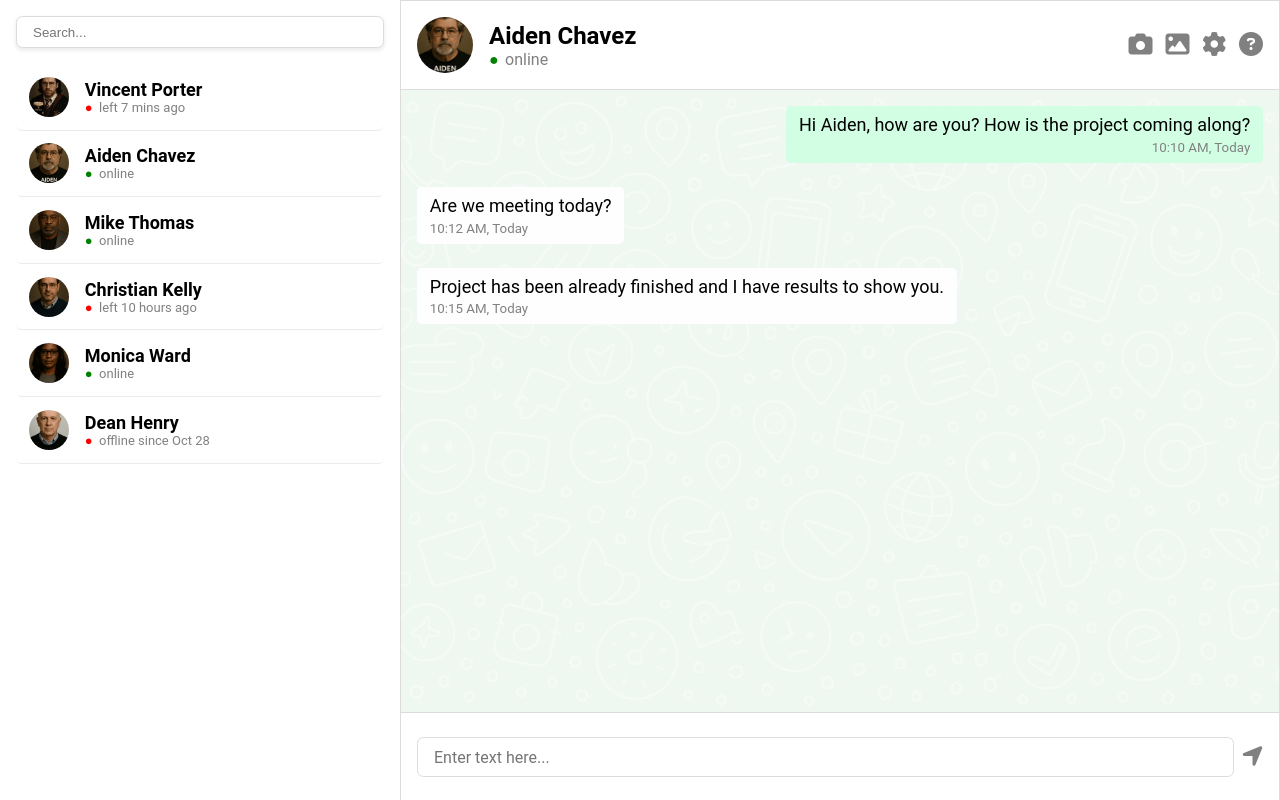
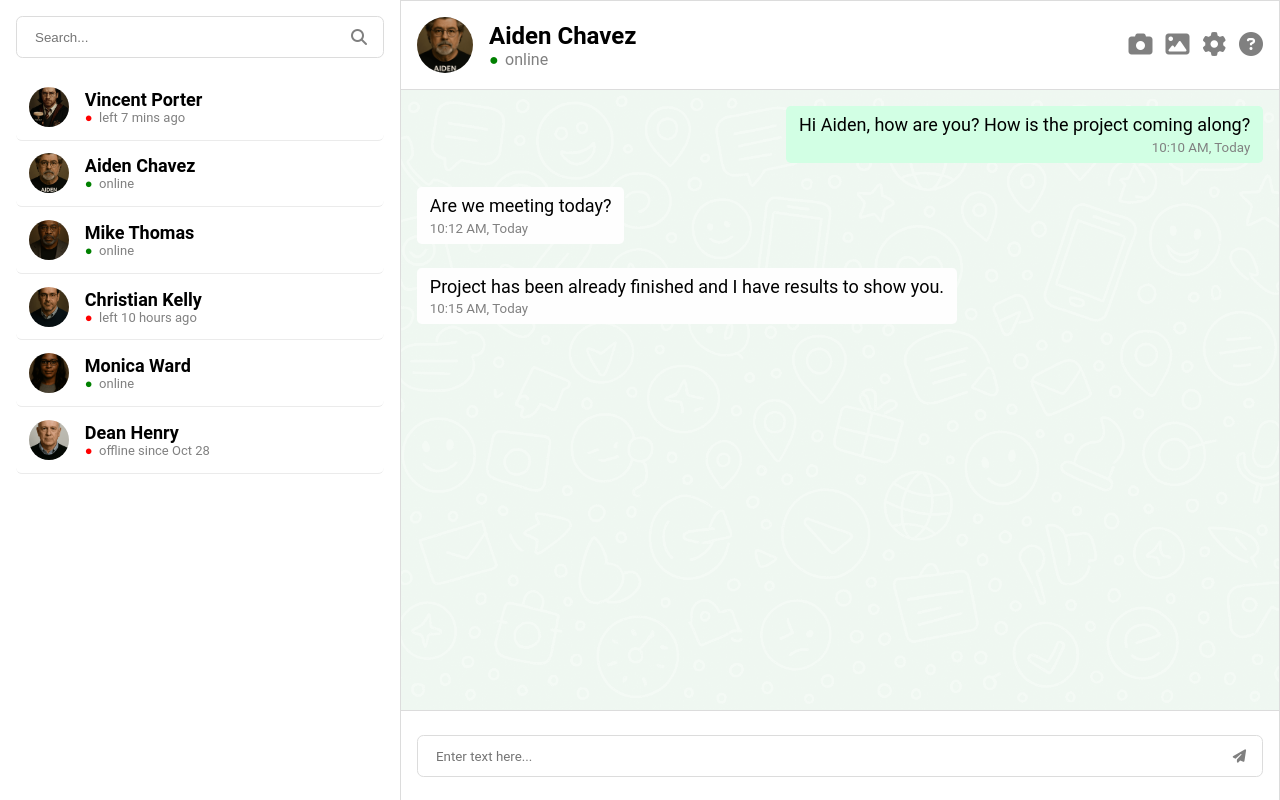
Before and after one commit to fedebarrou/utn-trabajo-practico, a plain HTML site: page index.html in a window 1280 px wide. Drawn offline with Linux system fonts and the light colour scheme.

Commit message:
Se mejoraron input y text area

```diff
--- a/index.html
+++ b/index.html
@@ -12,7 +12,17 @@
 <body>
   <section class="section-grid">
     <aside class="sidebar">
-      <input name="search contact" type="search" placeholder="Search..." class="search">
+
+      <div class="input-content ">
+
+        <input name="search contact" type="search" placeholder="Search..." class="search">
+
+
+        <i class="fa-solid fa-search color-gray "></i>
+
+      </div>
+
+
       <ul class="contact-list">
 
         <li class="contact">
@@ -114,11 +124,19 @@
         </div>
       </section>
       <footer class="chat-footer">
-        <textarea name="textarea mensaje" class="chat-textarea" placeholder="Enter text here..."></textarea>
 
-        <button>
-          <i class="fa-solid fa-location-arrow"></i>
-        </button>
+
+        <div class="input-content">
+          <textarea name="textarea mensaje" class="chat-textarea" placeholder="Enter text here..."></textarea>
+
+          <button>
+            <i class="fa-solid fa-paper-plane"></i>
+          </button>
+
+        </div>
+
+
+
       </footer>
     </main>
   </section>
--- a/styles.css
+++ b/styles.css
@@ -2,7 +2,6 @@
   margin: 0;
   padding: 0;
 }
-
 
 html,
 body {
@@ -15,6 +14,15 @@ body {
 p {
   font-size: 18px;
 }
+
+
+input:focus,
+textarea:focus {
+  outline: none;
+  border: none;
+  box-shadow: none;
+}
+
 
 .section-grid {
   display: grid;
@@ -39,22 +47,30 @@ p {
   border-bottom: 1px solid #ebebeb;
 }
 
-.search,
-.chat-footer input {
-  border: 1.5px solid gainsboro;
-  height: 2rem;
+
+.input-content {
+  position: relative;
+  display: flex;
+  border: 1px solid gainsboro;
+  height: 2.5rem;
   border-radius: 0.4rem;
-  padding: 0rem 1rem;
-  width: 100%;
+  padding: 0rem 1rem 0rem 0rem;
+  align-items: center;
+}
 
+
+.input-content:focus-within {
+  border-color: #2b8b2e;
+  box-shadow: 0 0 5px rgba(85, 173, 72, 0.788);
 }
 
 
 .search {
-  box-shadow: 0 2px 4px rgba(26, 26, 26, 0.1);
+  border: none;
+  margin: 2px;
+  padding: 0rem 1rem;
+  width: 100%;
 }
-
-
 
 
 .contact-list {
@@ -76,11 +92,9 @@ p {
 .contact img,
 .chat-header img {
   object-fit: cover;
-  /* ESTA LÍNEA ES LA CLAVE */
   background-color: transparent;
   border-radius: 50%;
 }
-
 
 .contact img {
   min-height: 2.5rem;
@@ -90,13 +104,10 @@ p {
 }
 
 
-
 .chat-header img {
   height: 3.5rem;
   width: 3.5rem;
 }
-
-
 
 
 .chat-header {
@@ -106,20 +117,19 @@ p {
 
 }
 
-
 .contact h4,
 .chat-header h3 {
   background-color: transparent;
   white-space: nowrap;
 }
 
-
 .contact h4 {
   font-size: large;
 }
 
 
-.chat-header h3 {
+.chat-header h3,
+.chat-actions button {
   font-size: x-large;
 }
 
@@ -152,6 +162,7 @@ p {
 .contact:hover {
   background-color: rgb(225, 255, 222);
 }
+
 
 
 
@@ -222,8 +233,16 @@ p {
 .chat-footer button {
   border: none;
   color: gray;
-  font-size: x-large;
   background-color: transparent;
+  cursor: pointer;
+}
+
+
+
+.chat-actions button:hover,
+.chat-footer button:hover {
+
+  color: rgb(60, 169, 60);
 }
 
 
@@ -251,9 +270,6 @@ p {
 .chat-footer {
   padding: 1.5rem 1rem;
   border-top: 1px solid gainsboro;
-  display: flex;
-  justify-content: space-between;
-  gap: 0.5rem;
 }
 
 
@@ -268,31 +284,26 @@ p {
 
 .chat-textarea {
   resize: none;
-  border: 1.5px solid gainsboro;
-  border-radius: 0.4rem;
+  border: none;
+  margin: 2px;
   padding: 0rem 1rem;
   align-content: center;
   width: 100%;
-  min-height: 2rem;
   overflow-y: auto;
+  scrollbar-width: none;
   font-family: inherit;
-  font-size: 1rem;
 }
 
-.chat-textarea {
-  overflow-y: auto;
-  scrollbar-width: none;
-  /* para Firefox */
-}
 
 .chat-textarea::-webkit-scrollbar {
   display: none;
-  /* para Chrome, Safari */
 }
 
 
 
-
+.color-gray {
+  color: gray;
+}
 
 
 
```
